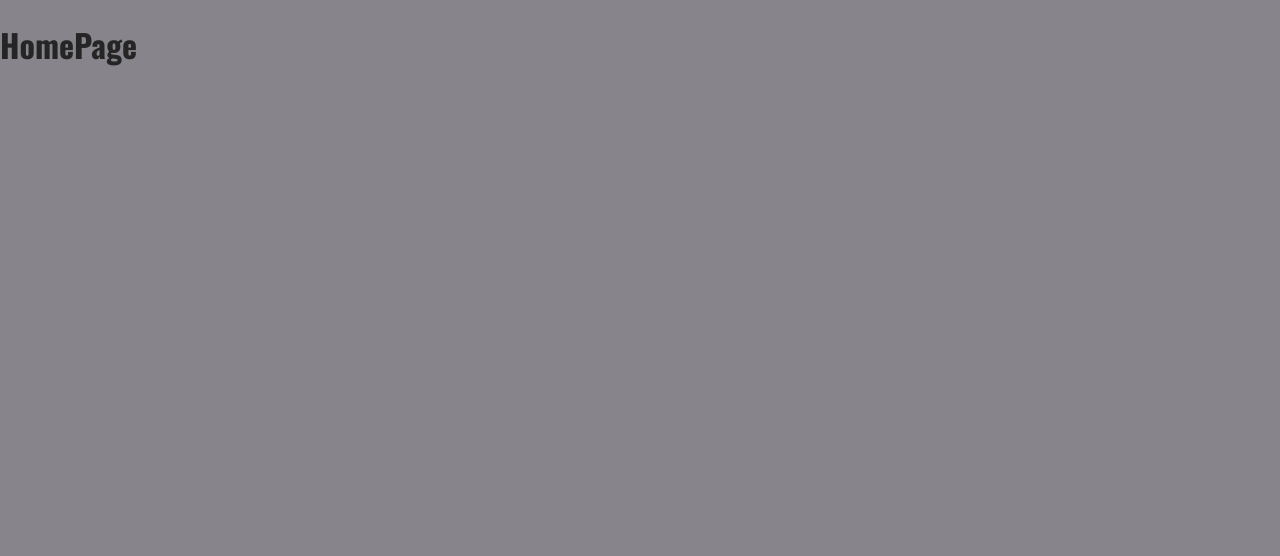
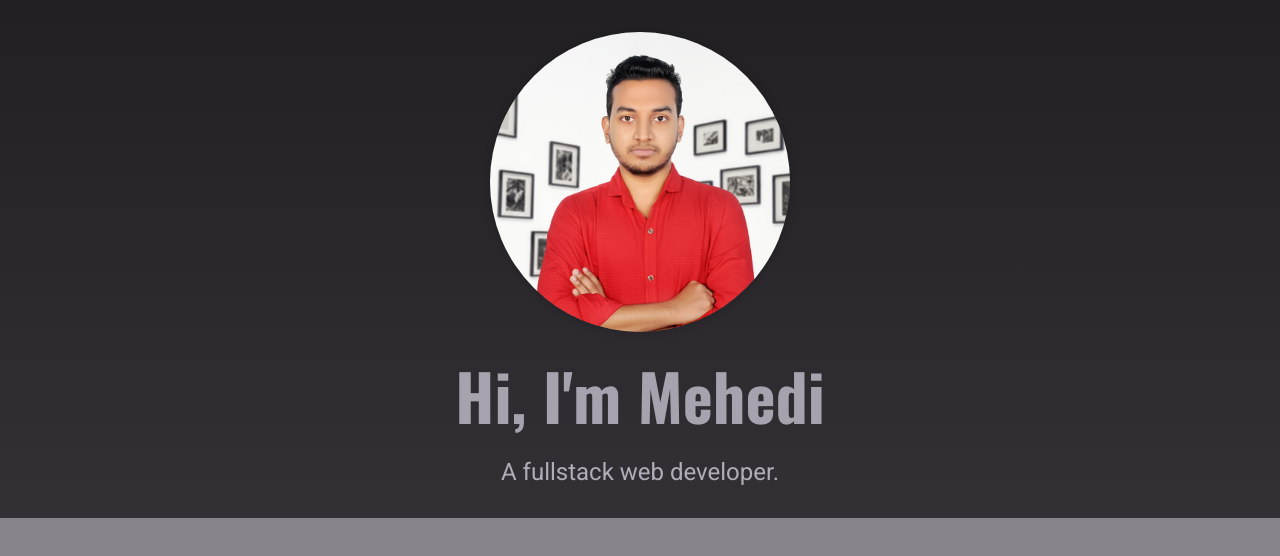
Before and after one commit to ProMehedi/next-blog, a Next.js app: page / in a window 1280 px wide. Shown: the top 556 px of the page. Built offline with nearby package versions, Linux system fonts and the light colour scheme.

Commit message:
Hero Component

```diff
--- /dev/null
+++ b/components/homepage/FeaturedPosts.js
@@ -0,0 +1,5 @@
+const FeaturedPosts = () => {
+  return <div></div>
+}
+
+export default FeaturedPosts
--- /dev/null
+++ b/components/homepage/Hero.js
@@ -0,0 +1,21 @@
+import Image from 'next/image'
+import styles from './styles/Hero.module.css'
+
+const Hero = () => {
+  return (
+    <section className={styles.hero}>
+      <div className={styles.image}>
+        <Image
+          src='/images/Mehedi-Hasan-promehedi.com.jpg'
+          alt='Mehedi Hasan'
+          width={350}
+          height={350}
+        />
+      </div>
+      <h1>Hi, I'm Mehedi</h1>
+      <p>A fullstack web developer.</p>
+    </section>
+  )
+}
+
+export default Hero
--- /dev/null
+++ b/components/homepage/styles/Hero.module.css
@@ -0,0 +1,40 @@
+.hero {
+  text-align: center;
+  background-image: linear-gradient(
+    to bottom,
+    var(--color-grey-900),
+    var(--color-grey-800)
+  );
+  padding: var(--size-8) 0;
+}
+
+.image {
+  width: 300px;
+  height: 300px;
+  box-shadow: 0 1px 8px rgba(0, 0, 0, 0.2);
+  border-radius: 50%;
+  overflow: hidden;
+  background-color: var(--color-grey-700);
+  margin: auto;
+}
+
+.image img {
+  object-fit: cover;
+  object-position: top;
+  width: 100%;
+  height: 100%;
+}
+
+.hero h1 {
+  font-size: var(--size-16);
+  margin: var(--size-4) 0;
+  color: var(--color-grey-300);
+}
+
+.hero p {
+  font-size: var(--size-6);
+  color: var(--color-grey-200);
+  width: 90%;
+  max-width: 40rem;
+  margin: auto;
+}
--- a/pages/index.js
+++ b/pages/index.js
@@ -1,7 +1,11 @@
+import FeaturedPosts from '../components/homepage/FeaturedPosts'
+import Hero from '../components/homepage/Hero'
+
 const HomePage = () => {
   return (
     <>
-      <h1>HomePage</h1>
+      <Hero />
+      <FeaturedPosts />
     </>
   )
 }
```
Also changed, not shown: components/homepage/styles/FeaturedPosts.module.css (added, +17 -0 lines), public/images/Mehedi-Hasan-promehedi.com.jpg (added).
